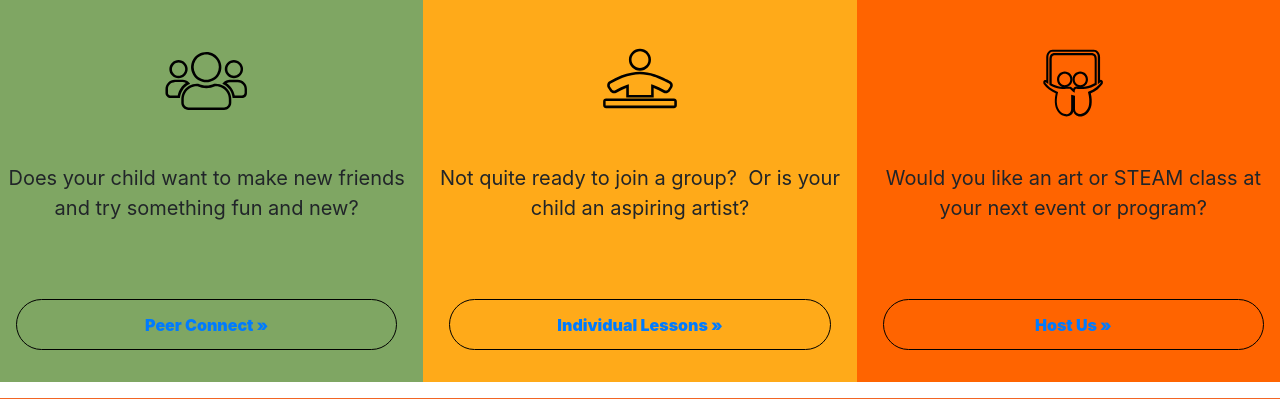
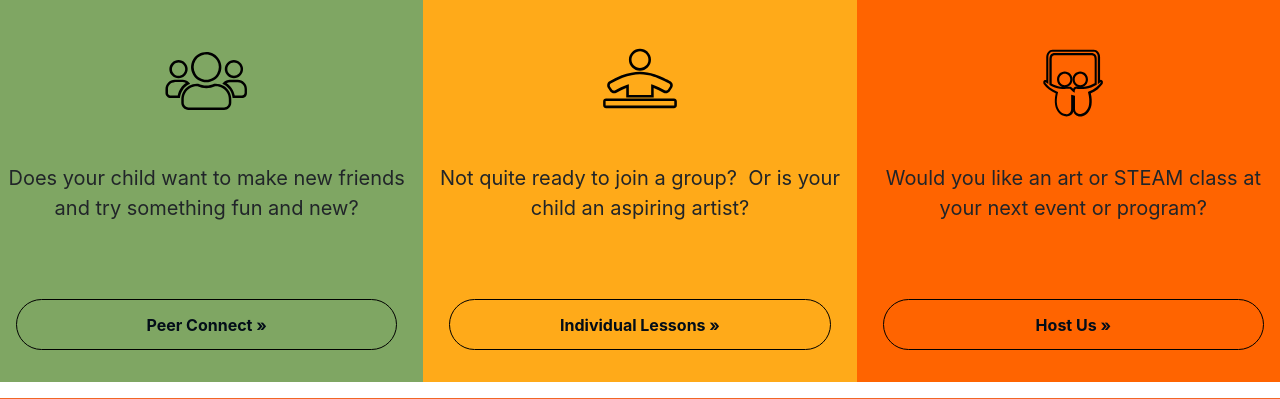
Before and after one commit to CogniDoodle/CogniDoodle.github.io, a PHP site: page / in a window 1280 px wide. Shown: the part 1656-2055 px from the top of the page. Run offline with PHP 8.4, Linux system fonts and the light colour scheme; some libraries are stand-ins or nearby versions.

Commit message:
btn-categories fontcolor

```diff
--- a/css/static.css
+++ b/css/static.css
@@ -121,7 +121,8 @@ img.kids {
 .btn-categories {
     border: thin solid #000;
     display: inline-block;
-    font-weight: 900;
+    font-weight: 700;
+	color: #030D18;
     text-align: center;
     white-space: nowrap;
     vertical-align: middle;
```
